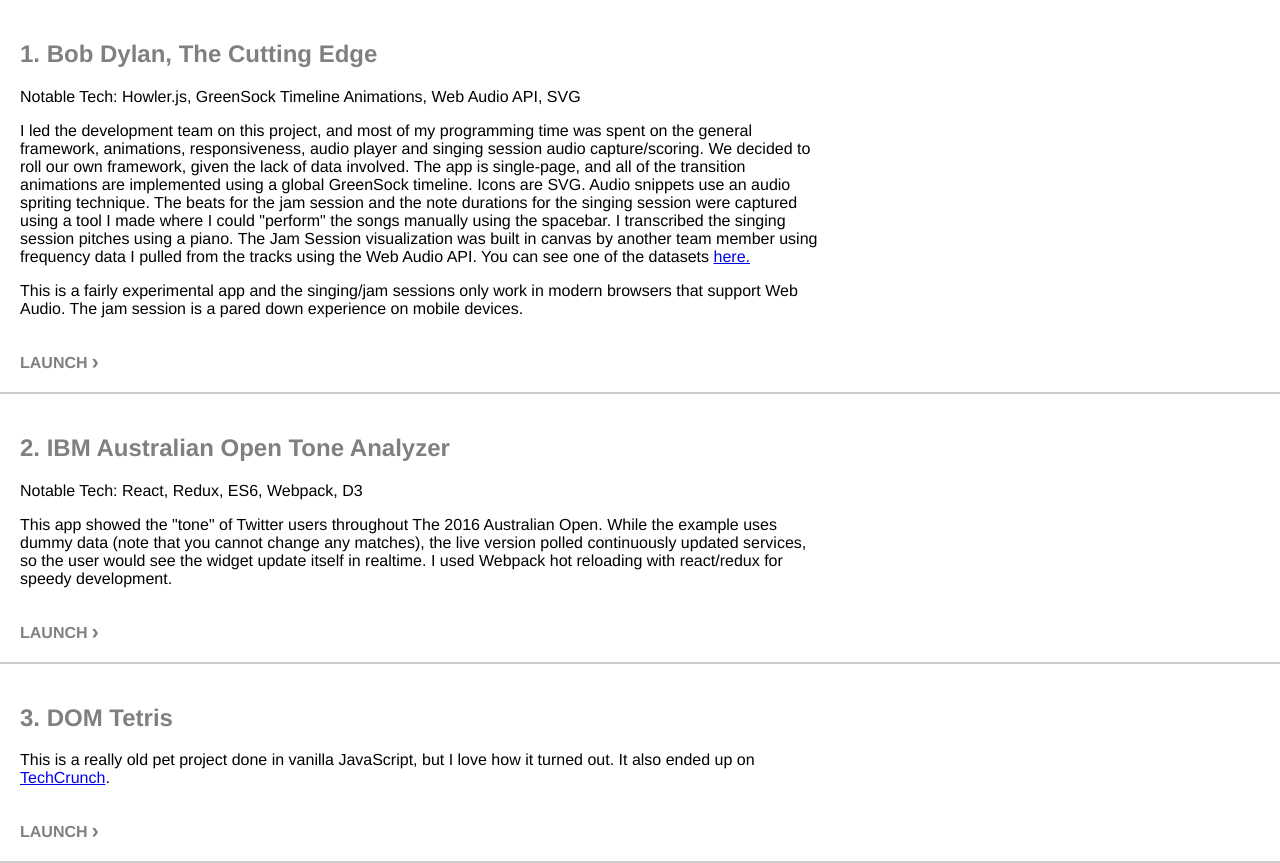
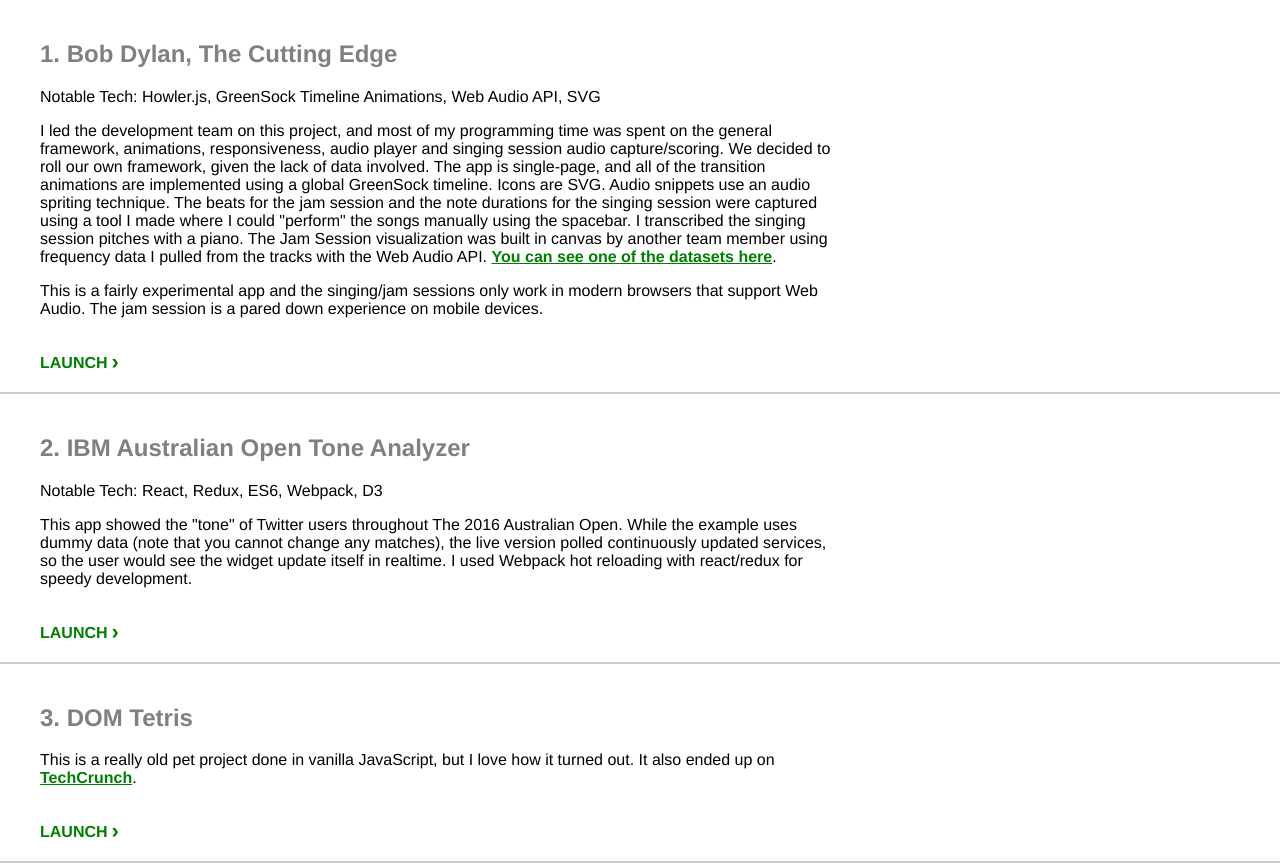
Before and after one commit to daltonridenhour/daltonridenhour.github.io, a plain HTML site: page index.html in a window 1280 px wide. Drawn offline with Linux system fonts and the light colour scheme.

Commit message:
index update

```diff
--- a/index.html
+++ b/index.html
@@ -11,7 +11,7 @@
 
       article {
         border-bottom: 2px solid #cccccc;
-        padding: 20px;
+        padding: 20px 40px;
       }
       article p {
         max-width: 800px;
@@ -21,12 +21,16 @@
         color: grey;
         text-decoration: none;
       }
+      p a {
+        color: green;
+        font-weight: bold;
+      }
       a.cta {
         display: inline-block;
         text-transform: uppercase;
         text-decoration: none;
         font-weight: bold;
-        color: grey;
+        color: green;
         position: relative;
         margin-top: 20px;
       }
@@ -40,9 +44,11 @@
         font-size: 22px;
         width: 22px;
       }
+      p a:hover,
       a.cta:hover {
-        color: #bbb;
+        opacity: 0.9;
       }
+
     </style>
   </head>
   <body>
@@ -52,7 +58,7 @@
         <h2><a href="http://thecuttingedge.bobdylan.com" target="_blank">1. Bob Dylan, The Cutting Edge</a></h2>
         <p>Notable Tech: Howler.js, GreenSock Timeline Animations, Web Audio API, SVG</p>
 
-        <p>I led the development team on this project, and most of my programming time was spent on the general framework, animations, responsiveness, audio player and singing session audio capture/scoring.  We decided to roll our own framework, given the lack of data involved. The app is single-page, and all of the transition animations are implemented using a global GreenSock timeline.  Icons are SVG.  Audio snippets use an audio spriting technique.  The beats for the jam session and the note durations for the singing session were captured using a tool I made where I could "perform" the songs manually using the spacebar.  I transcribed the singing session pitches using a piano.  The Jam Session visualization was built in canvas by another team member using frequency data I pulled from the tracks using the Web Audio API.  You can see one of the datasets <a target="_blank" href="https://thecuttingedge.bobdylan.com/data/lars.json">here.</a></p>
+        <p>I led the development team on this project, and most of my programming time was spent on the general framework, animations, responsiveness, audio player and singing session audio capture/scoring.  We decided to roll our own framework, given the lack of data involved. The app is single-page, and all of the transition animations are implemented using a global GreenSock timeline.  Icons are SVG.  Audio snippets use an audio spriting technique.  The beats for the jam session and the note durations for the singing session were captured using a tool I made where I could "perform" the songs manually using the spacebar.  I transcribed the singing session pitches with a piano.  The Jam Session visualization was built in canvas by another team member using frequency data I pulled from the tracks with the Web Audio API.  <a target="_blank" href="https://thecuttingedge.bobdylan.com/data/lars.json">You can see one of the datasets here</a>.</p>
         <p>This is a fairly experimental app and the singing/jam sessions only work in modern browsers that support Web Audio.  The jam session is a pared down experience on mobile devices.</p>
         <a class="cta" href="http://thecuttingedge.bobdylan.com" target="_blank">Launch</a>
       </article>
@@ -64,7 +70,7 @@
       </article>
       <article>
         <h2><a href="./tetris/" target="_blank">3. DOM Tetris</a></h2>
-        <p>This is a really old pet project done in vanilla JavaScript, but I love how it turned out.  It also ended up on <a href="https://techcrunch.com/2011/07/12/tc-logo-tetris/">TechCrunch</a>.</p>
+        <p>This is a really old pet project done in vanilla JavaScript, but I love how it turned out.  It also ended up on <a href="https://techcrunch.com/2011/07/12/tc-logo-tetris/" target="_blank">TechCrunch</a>.</p>
         <a class="cta" href="./tetris/" target="_blank">Launch</a>
       </article>
     </section>
```
